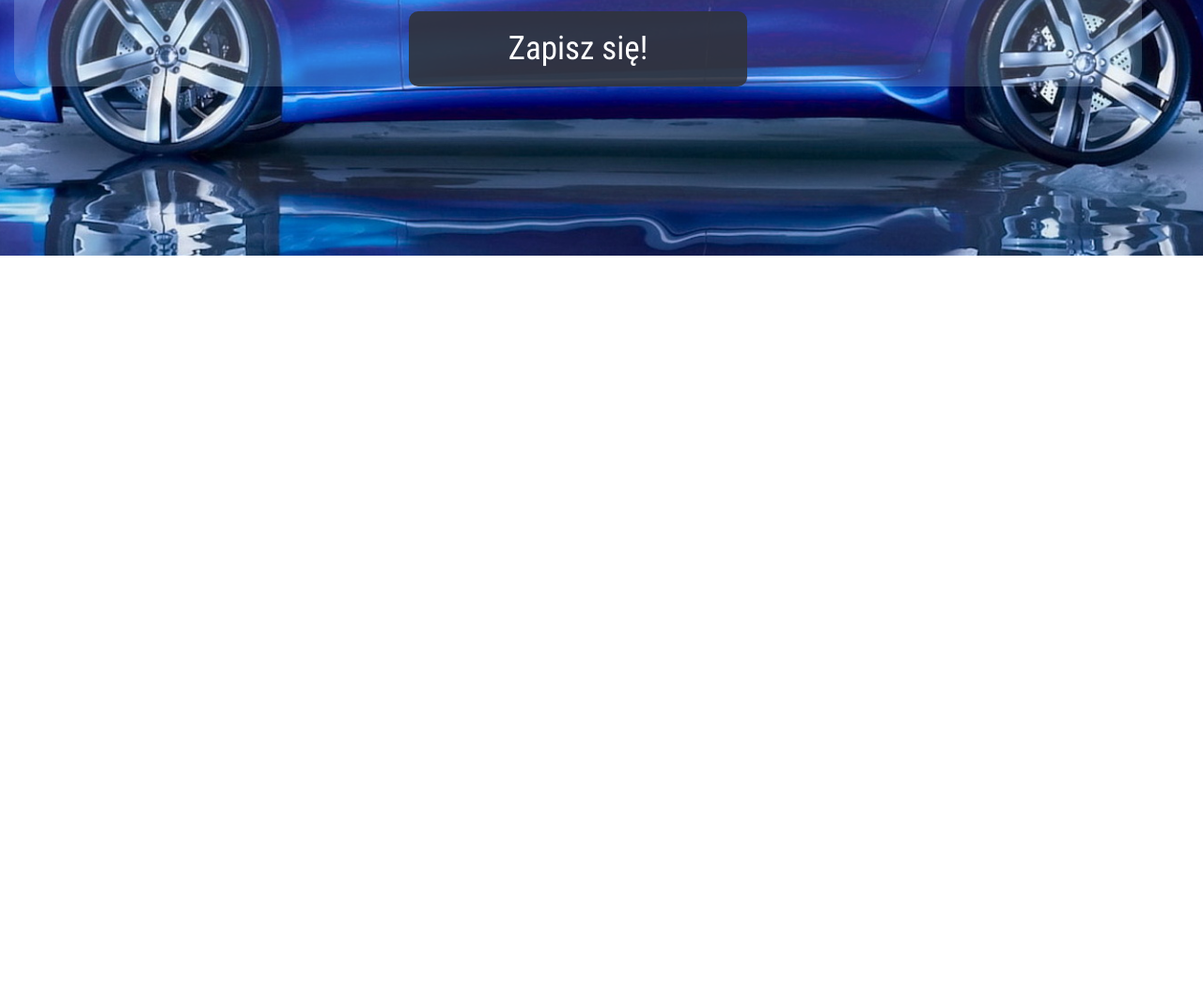
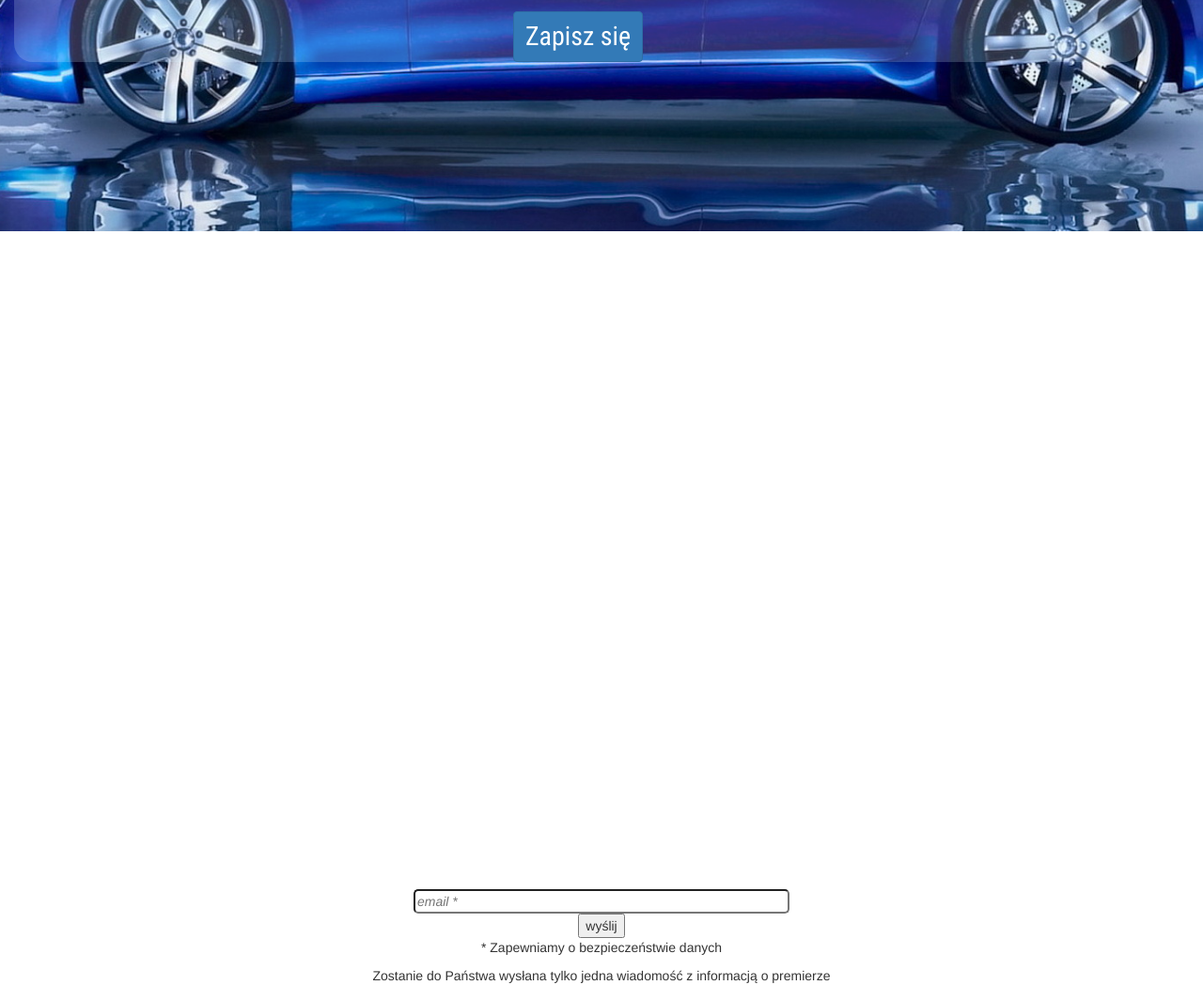
Before and after one commit to infoshareacademy/jfdzs1-ff, a plain HTML site: page index.html in a window 1280 px wide. Shown: the part 689-1737 px from the top of the page at 94% size. Before the commit the page ends 961 px from the top, so only its background shows below. Drawn offline with Linux system fonts and the light colour scheme.

Commit message:
Added Sign_in_form and modify button

```diff
--- a/css/main.css
+++ b/css/main.css
@@ -144,27 +144,49 @@ a {
     font-size: 1.4rem;
 }
 
-.slider_button {
+/*******************************************/
+/*         BUTTON    Zapisz się            */
+/*******************************************/
 
-    background: rgba(48,51,60,0.9);
-    padding: 15px 10px 15px 10px;
-    width: 30%;
-    margin: 0 auto;
-    border-radius: 10px;
-    border-color: rgba(48,51,60,0.9);
-    border-style: solid;
+button[type="button"] {
+    font-size: 2em;
+}
+/*.slider_button {*/
+
+/*background: rgba(48,51,60,0.9);*/
+/*padding: 15px 10px 15px 10px;*/
+/*width: 30%;*/
+/*margin: 0 auto;*/
+/*border-radius: 10px;*/
+/*border-color: rgba(48,51,60,0.9);*/
+/*border-style: solid;*/
+/*}*/
+
+/*.slider_button a {*/
+/*font-family: 'Roboto Condensed', sans-serif;*/
+/*font-size: 2.5em;*/
+/*color: rgba(255,255,255,1);*/
+/*text-decoration: none;*/
+/*}*/
+
+/*.slider_button a:hover {*/
+/*text-decoration: none;*/
+/*font-weight: 700;*/
+/*}*/
+
+/* END OF SLIDER */
+
+
+/*******************************************/
+/*              SIGN IN FORM               */
+/*******************************************/
+.sign_in_form {
+    margin-top: 50em;
+    text-align: center;
 }
 
-.slider_button a {
-    font-family: 'Roboto Condensed', sans-serif;
-    font-size: 2.5em;
-    color: rgba(255,255,255,1);
-    text-decoration: none;
+input.email {
+    width: 400px;
+    border-radius: 5px;
+    font-style: italic;
 }
-
-.slider_button a:hover {
-    text-decoration: none;
-    font-weight: 700;
-}
-
-/* END OF SLIDER */
--- a/index.html
+++ b/index.html
@@ -39,8 +39,11 @@
                 <h1>Lorem ipsum dolor sit amet.</h1>
                 <p>Lorem ipsum dolor sit amet, consectetur adipisicing elit. Est eveniet fuga nisi nobis praesentium
                     quasi qui rem voluptates? Culpa incidunt, libero molestiae obcaecati optio tempore.</p>
-                <div class="slider_button">
-                    <a href="#">Zapisz się!</a>
+                <div>
+                <!-- class="slider_button">-->
+                    <a href="#sign_in_form">
+                        <button type="button" class="btn btn-primary">Zapisz się</button>
+                    </a>
                 </div>
             </div>
         </div>
@@ -64,6 +67,20 @@
 
     </div>
 
+    <!--***************************-->
+    <!--**     Sign in form      **-->
+    <!--***************************-->
+    <div class="sign_in_form">
+        <div id="sign_in_form">
+            <form>
+                <input class="email" type="email" placeholder="email *" required><br />
+                <input type="submit" value="wyślij"><br />
+                <p>* Zapewniamy o bezpieczeństwie danych</p>
+                <p>Zostanie do Państwa wysłana tylko jedna wiadomość z informacją o premierze</p>
+            </form>
+        </div>
+    </div>
+
 </div>
 
 <footer>
```
Also changed, not shown: moje/images/motogol_logo.png (added), 2 other files.
